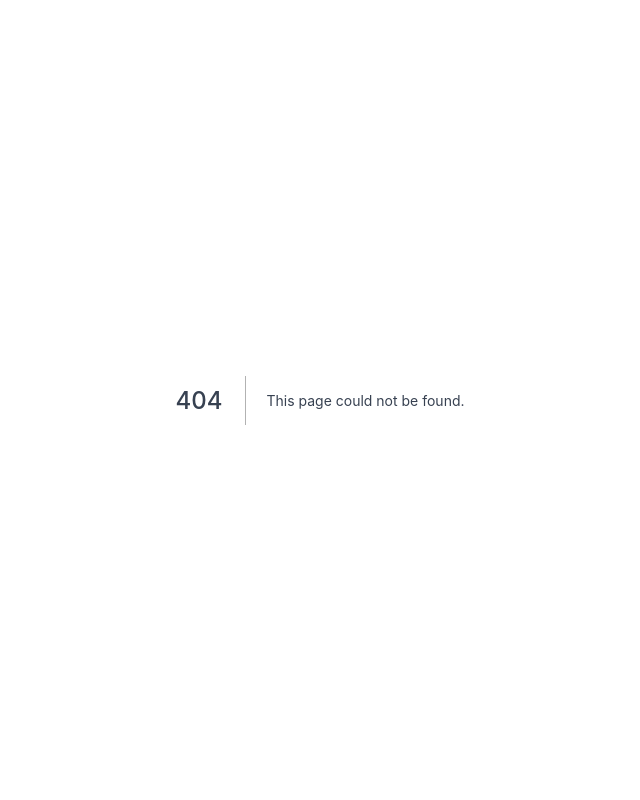
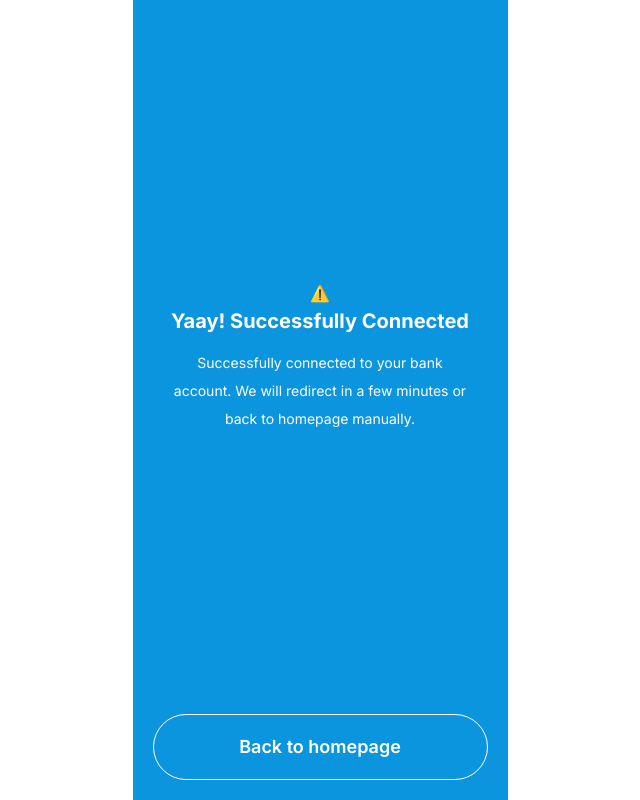
Before and after one commit to TBD54566975/incubation-verifiable-credential-selector, a Next.js app: page /success in a window 1280 px wide. Before the commit this address had no page. Shown: the whole page, without its empty margins (320-960 px from the left). Built offline with nearby package versions, Linux system fonts and the light colour scheme; no server answers.

Commit message:
Loading, Success : init page, adjust components

```diff
--- a/package.json
+++ b/package.json
@@ -19,6 +19,7 @@
     "prepare": "husky install"
   },
   "dependencies": {
+    "@lottiefiles/react-lottie-player": "^3.4.7",
     "next": "^12.2.2",
     "next-seo": "^5.4.0",
     "react": "^18.2.0",
--- /dev/null
+++ b/src/pages/loading/index.tsx
@@ -0,0 +1,48 @@
+/* eslint-disable react-hooks/exhaustive-deps */
+import { Player } from '@lottiefiles/react-lottie-player';
+import { useRouter } from 'next/router';
+import React from 'react';
+
+import { Header } from '@/components';
+import { getBankData, htw } from '@/utils/Helper';
+
+const LoadingScreen: React.FC = () => {
+  const router = useRouter();
+  const { bankId } = router.query;
+  const bank = getBankData(bankId);
+
+  React.useEffect(() => {
+    setTimeout(() => {
+      router.push({
+        pathname: '/success',
+        query: { bankId: bank?.id },
+      });
+    }, 5000);
+
+    return () => {};
+  }, []);
+
+  return (
+    <div className="flex h-screen flex-col justify-between bg-white">
+      <Header image={bank?.image} isBackButtonVisible={false} />
+
+      <div className="flex grow flex-col items-center justify-center px-5">
+        <Player
+          autoplay
+          loop
+          speed={1.5}
+          src="https://derrint.sirv.com/Images/sophtron/lotties/lf20_qgbvjtav.json"
+          className="h-14"
+        />
+      </div>
+
+      <div className="mb-2 w-full px-5">
+        <div className={`${htw.text.info} text-primary`}>
+          Verifying OTP Code ...
+        </div>
+      </div>
+    </div>
+  );
+};
+
+export default LoadingScreen;
--- /dev/null
+++ b/src/pages/success/index.tsx
@@ -0,0 +1,49 @@
+import { Player } from '@lottiefiles/react-lottie-player';
+import { useRouter } from 'next/router';
+import React from 'react';
+
+import { htw } from '@/utils/Helper';
+
+const SuccessScreen: React.FC = () => {
+  const router = useRouter();
+
+  return (
+    <div className="flex h-screen flex-col justify-between bg-primary">
+      <div className="flex grow flex-col items-center justify-center px-5">
+        <Player
+          autoplay
+          loop
+          speed={1.5}
+          src="https://derrint.sirv.com/Images/sophtron/lotties/lottie-success.json"
+          className="h-64"
+        />
+
+        <div className={`${htw.text.title} text-white`}>
+          Yaay! Successfully Connected
+        </div>
+
+        <div className={`${htw.text.description} text-white`}>
+          Successfully connected to your bank account. We will redirect in a few
+          minutes or back to homepage manually.
+        </div>
+      </div>
+
+      <div className="w-full px-5">
+        <button
+          onClick={() => {
+            router.push({
+              pathname: '/',
+            });
+          }}
+          className={'mb-5 w-full rounded-full border border-white py-[18px]'}
+        >
+          <div className="text-center font-sans text-lg font-semibold text-white">
+            Back to homepage
+          </div>
+        </button>
+      </div>
+    </div>
+  );
+};
+
+export default SuccessScreen;
```
Also changed, not shown: 1 other file (tests, documents, lock files or other folders).
